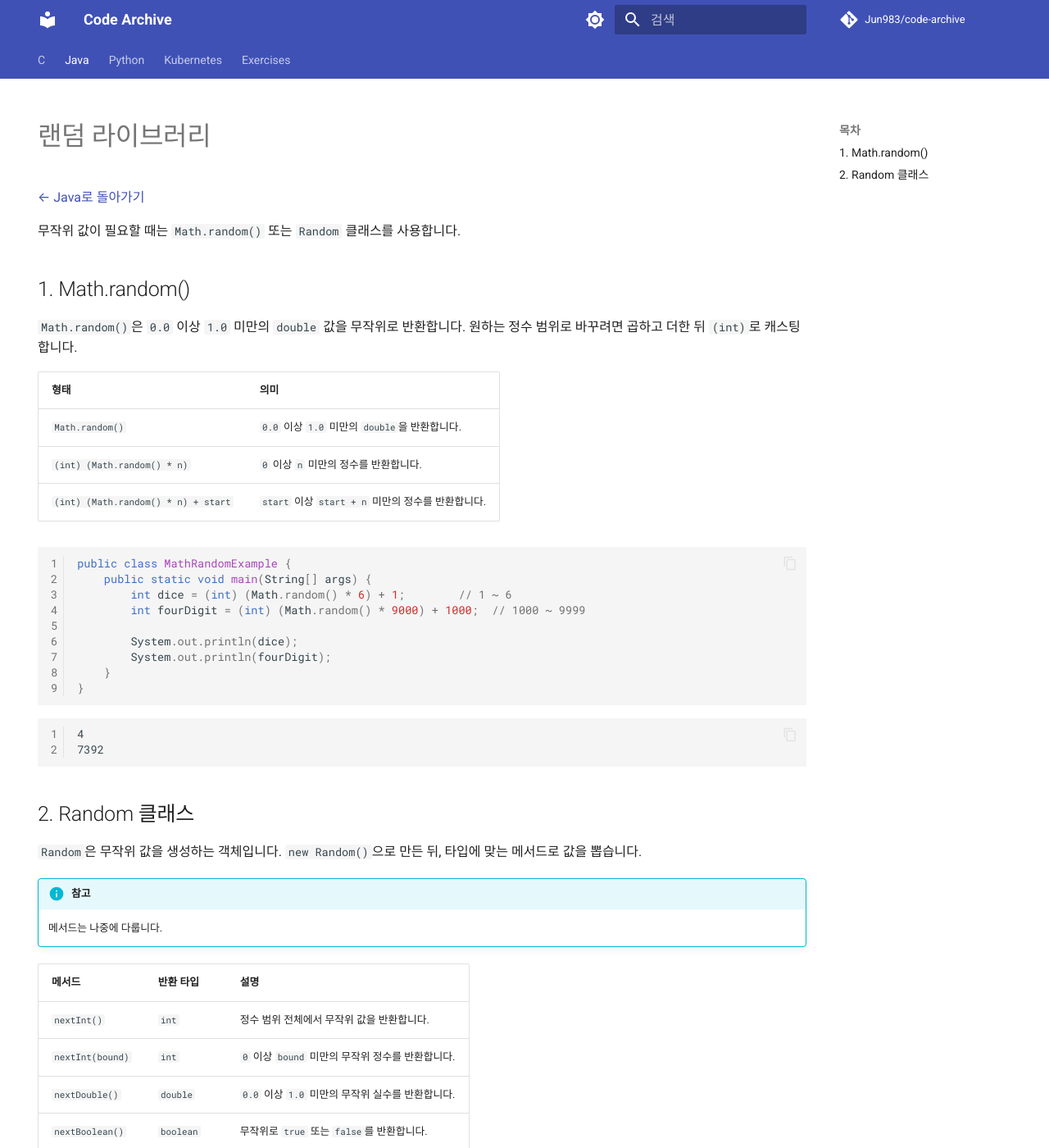
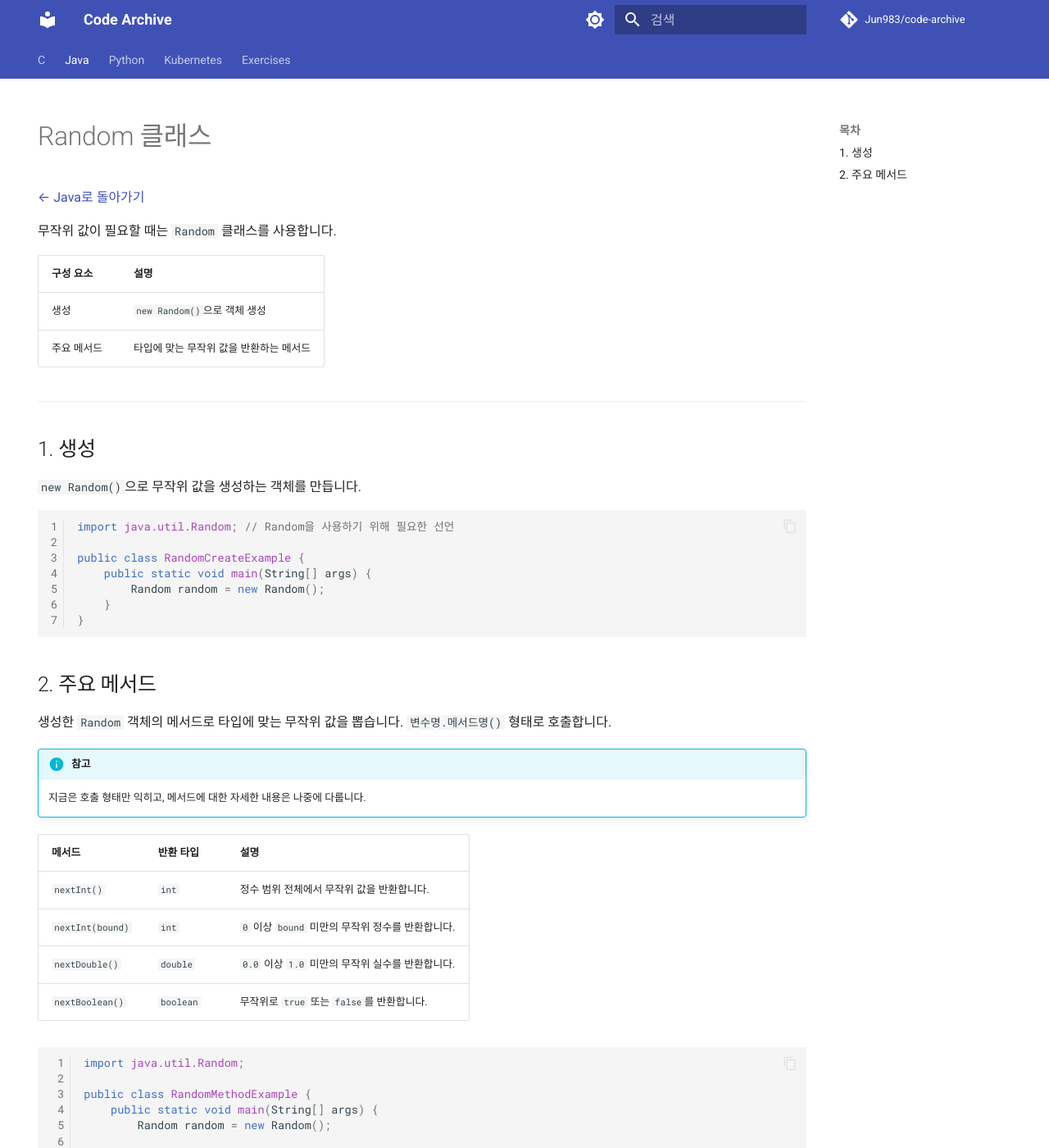
Before and after one commit to Jun983/code-archive, an MkDocs documentation site: the page built from docs/java/random.md, in a window 1280 px wide and 1400 px high. Shown: the whole window at 82% size. Built offline with MkDocs 1.6.1 and Material for MkDocs 9.7.7, drawn with Linux system fonts in a browser that asks for light colours; comment, search, counter and statistics services are not loaded; some of the changed text lies outside the part shown.

Commit message:
docs(java): Random 클래스 문서 구조 및 대상 정리

````diff
--- a/docs/java/index.md
+++ b/docs/java/index.md
@@ -26,7 +26,7 @@ Java는 JVM 위에서 실행되는 정적 타입 객체지향 언어로, "한
 | 10 | [연산자](operator.md) | 산술, 대입, 비교, 논리, 증감, 삼항, String 연산 |
 | 11 | [조건문](conditional.md) | if / else if / else, switch |
 | 12 | [반복문](loop.md) | for, while, break와 continue |
-| 13 | [랜덤 라이브러리](random.md) | Math.random(), Random 클래스 |
+| 13 | [Random 클래스](random.md) | 생성, 주요 메서드 |
 | 14 | [배열](array.md) | 선언과 초기화, 원소 접근과 수정, 배열 순회 |
 | 15 | [다차원 배열](multi-array.md) | 2차원 배열 선언과 초기화, 순회 |
 | 16 | [메서드](method.md) | 선언과 호출, 매개변수, 반환값 |
--- a/docs/java/random.md
+++ b/docs/java/random.md
@@ -3,45 +3,39 @@ hide:
   - navigation
 ---
 
-# 랜덤 라이브러리
+# Random 클래스
 
 [← Java로 돌아가기](index.md)
 
-무작위 값이 필요할 때는 `Math.random()` 또는 `Random` 클래스를 사용합니다.
+무작위 값이 필요할 때는 `Random` 클래스를 사용합니다.
 
-## 1. Math.random()
+| 구성 요소 | 설명 |
+|---|---|
+| 생성 | `new Random()`으로 객체 생성 |
+| 주요 메서드 | 타입에 맞는 무작위 값을 반환하는 메서드 |
 
-`Math.random()`은 `0.0` 이상 `1.0` 미만의 `double` 값을 무작위로 반환합니다. 원하는 정수 범위로 바꾸려면 곱하고 더한 뒤 `(int)`로 캐스팅합니다.
+---
 
-| 형태 | 의미 |
-|------|------|
-| `Math.random()` | `0.0` 이상 `1.0` 미만의 `double`을 반환합니다. |
-| `(int) (Math.random() * n)` | `0` 이상 `n` 미만의 정수를 반환합니다. |
-| `(int) (Math.random() * n) + start` | `start` 이상 `start + n` 미만의 정수를 반환합니다. |
+## 1. 생성
+
+`new Random()`으로 무작위 값을 생성하는 객체를 만듭니다.
 
 ```java
-public class MathRandomExample {
+import java.util.Random; // Random을 사용하기 위해 필요한 선언
+
+public class RandomCreateExample {
     public static void main(String[] args) {
-        int dice = (int) (Math.random() * 6) + 1;        // 1 ~ 6
-        int fourDigit = (int) (Math.random() * 9000) + 1000;  // 1000 ~ 9999
-
-        System.out.println(dice);
-        System.out.println(fourDigit);
+        Random random = new Random();
     }
 }
 ```
 
-```
-4
-7392
-```
+## 2. 주요 메서드
 
-## 2. Random 클래스
-
-`Random`은 무작위 값을 생성하는 객체입니다. `new Random()`으로 만든 뒤, 타입에 맞는 메서드로 값을 뽑습니다.
+생성한 `Random` 객체의 메서드로 타입에 맞는 무작위 값을 뽑습니다. `변수명.메서드명()` 형태로 호출합니다.
 
 !!! info "참고"
-    메서드는 나중에 다룹니다.
+    지금은 호출 형태만 익히고, 메서드에 대한 자세한 내용은 나중에 다룹니다.
 
 | 메서드 | 반환 타입 | 설명 |
 |--------|-----------|------|
@@ -51,9 +45,9 @@ public class MathRandomExample {
 | `nextBoolean()` | `boolean` | 무작위로 `true` 또는 `false`를 반환합니다. |
 
 ```java
-import java.util.Random; // Random을 사용하기 위해 필요한 선언
+import java.util.Random;
 
-public class RandomExample {
+public class RandomMethodExample {
     public static void main(String[] args) {
         Random random = new Random();
 
@@ -66,3 +60,6 @@ public class RandomExample {
 ```
 3
 ```
+
+!!! info "참고"
+    `Math.random()`으로도 무작위 `double` 값을 얻을 수 있습니다. `(int) (Math.random() * n) + start` 형태로 정수 범위를 만들 수 있지만, 이 문서에서는 `Random` 클래스 사용을 기준으로 합니다.
````
